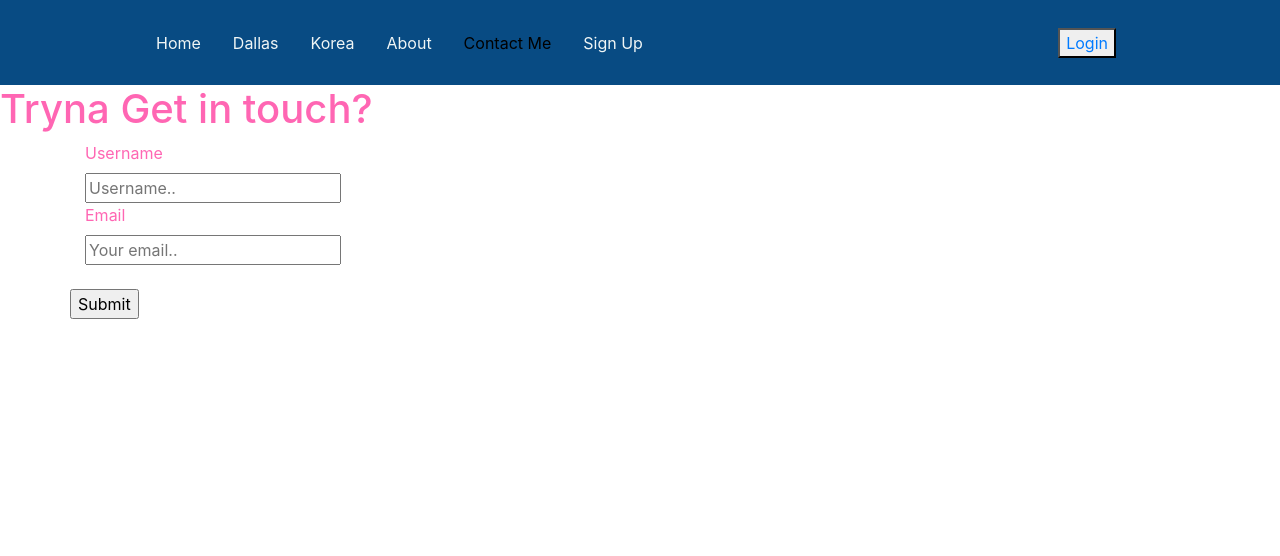
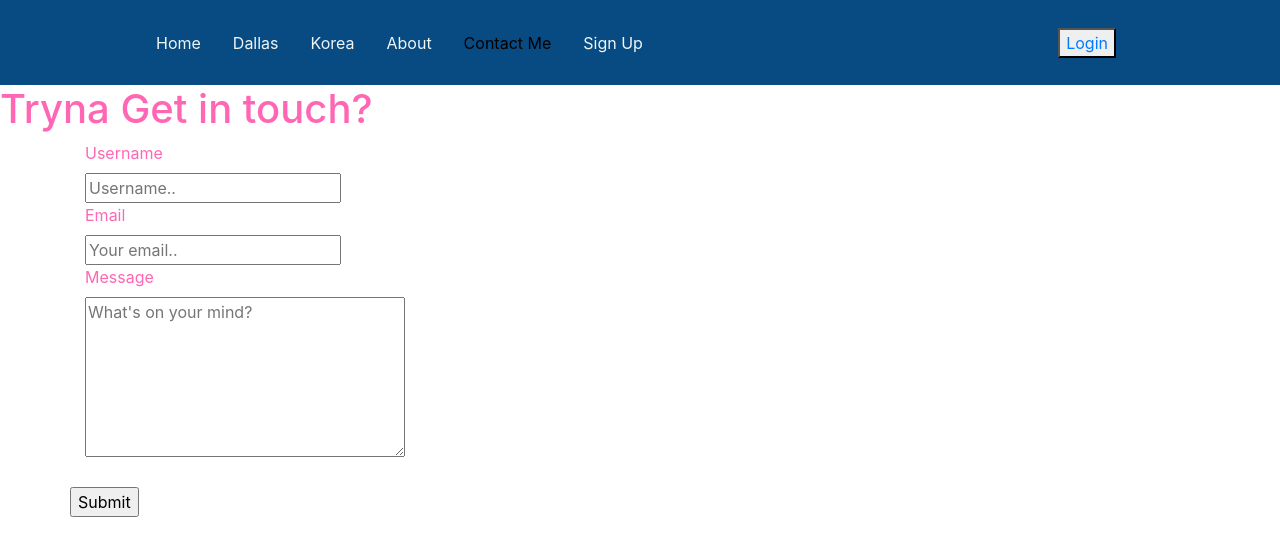
Before and after one commit to asaudu/ForagingFoodie, a React (Create React App) app in the folder client/: page /contactme in a window 1280 px wide. Shown: the top 556 px of the page. Built offline with nearby package versions, Linux system fonts and the light colour scheme; no server answers.

Commit message:
updated contact form andpost form

```diff
--- a/client/src/App.css
+++ b/client/src/App.css
@@ -1,41 +1,3 @@
-/* .App {
-  text-align: center;
-}
-
-.App-logo {
-  height: 40vmin;
-  pointer-events: none;
-}
-
-@media (prefers-reduced-motion: no-preference) {
-  .App-logo {
-    animation: App-logo-spin infinite 20s linear;
-  }
-}
-
-.App-header {
-  background-color: #282c34;
-  min-height: 100vh;
-  display: flex;
-  flex-direction: column;
-  align-items: center;
-  justify-content: center;
-  font-size: calc(10px + 2vmin);
-  color: white;
-}
-
-.App-link {
-  color: #61dafb;
-}
-
-@keyframes App-logo-spin {
-  from {
-    transform: rotate(0deg);
-  }
-  to {
-    transform: rotate(360deg);
-  }
-} */
 
 body {
   color: #FF66B3;
@@ -52,6 +14,7 @@ ul{
 .cardHolder {
   text-align: center;
   max-width: auto;
+  border: 2px solid black;
 }
 
 .img {
@@ -74,3 +37,20 @@ div.middle {
   border-radius: 15px;
   opacity: 0.77;
 }
+
+.blogForm {
+  margin: 25px;
+  background-color: #dfc3a5;;
+  border: 2px solid black;
+  border-radius: 10px;
+  opacity: 0.75;
+}
+/*
+ .button {
+  transition-duration: 0.4s;
+}
+
+.button:hover {
+  background-color: #4CAF50; /* Green */
+  /* color: white;
+};  */
--- a/client/src/Pages/Contact.js
+++ b/client/src/Pages/Contact.js
@@ -53,6 +53,20 @@ const ContactMe = () => {
 
 		  </div>
 
+      <div classNam="row">
+            <div classNam="col-25">
+              <label for="email">Message</label>
+            </div>
+            <div classNam="col-75">
+              <textarea
+                type="text"
+                id="message"
+                name="message"
+                placeholder="What's on your mind?"
+                style={{height: "10rem", width: "20rem"}}
+              />
+            </div>
+          </div>
           {/* <div classNam="row">
             <div classNam="col-25">
               <label for="subject">Let me know what's up</label>
--- a/client/src/components/DallasForm.js
+++ b/client/src/components/DallasForm.js
@@ -10,8 +10,8 @@ const DallasForm = (props) => {
       dish: "",
       restaurant: "",
       content: "",
+      date: "",
       alias: "",
-      date: "",
     },
   } = props;
 
@@ -77,7 +77,7 @@ const DallasForm = (props) => {
         }));
         setMatchingRestaurants(matchingRestaurantsTemp);
         console.log("checking fetchRestaurant ", matchingRestaurantsTemp);
-        console.log("checking restaurants ", restaurant);
+        //console.log("checking restaurants ", restaurant);
       })
       .catch((err) => console.error(err));
   }
@@ -120,7 +120,7 @@ const DallasForm = (props) => {
     }
   };
 
-//function to define how to populate the Restaurant Name with the clicked option
+  //function to define how to populate the Restaurant Name with the clicked option
   function chosenRestaurant(restaurant) {
     let input = restaurant;
     setPost((post) => ({
@@ -129,13 +129,13 @@ const DallasForm = (props) => {
       alias: restaurant.alias,
     }));
     console.log("inputCheck", input);
-  };
+  }
 
   return (
     <div>
       <h1>Dallas Ventures Heeere</h1>
 
-      <form onSubmit={handleSubmit}>
+      <form className="blogForm" onSubmit={handleSubmit}>
         <fieldset>
           <label>Username</label>
           <input
@@ -164,6 +164,7 @@ const DallasForm = (props) => {
             value={post.alt}
             onChange={handleAltChange}
           />
+          <br/>
           <label>Dish Name</label>
           <input
             type="text"
@@ -182,9 +183,6 @@ const DallasForm = (props) => {
             value={post.restaurant}
             onChange={handleRestaurantChange}
           />
-
-          <input type="hidden" id="alias" required value={post.alias} />
-
           <label>Content</label>
           <input
             type="text"
@@ -194,6 +192,7 @@ const DallasForm = (props) => {
             value={post.content}
             onChange={handleContentChange}
           />
+          <br/>
           <label>Date</label>
           <input
             type="date"
@@ -203,8 +202,11 @@ const DallasForm = (props) => {
             value={post.date}
             onChange={handleDateChange}
           />
+          <input type="hidden" id="alias" required value={post.alias} />
+          <br/>
+        <button type="submit">{!post.id ? "Submit" : "Save"}</button>
         </fieldset>
-        <button type="submit">{!post.id ? "Submit" : "Save"}</button> <br />
+
       </form>
 
       <div>
--- a/client/src/components/EditForm.js
+++ b/client/src/components/EditForm.js
@@ -106,7 +106,7 @@ const EditForm = (props) => {
     <div>
       <h1>Dallas Ventures Heeere</h1>
 
-      <form onSubmit={handleSubmit}>
+      <form className="blogForm" onSubmit={handleSubmit}>
         <fieldset>
           <label>Username</label>
           <input
--- a/client/src/components/IndividualPost.js
+++ b/client/src/components/IndividualPost.js
@@ -11,7 +11,7 @@ function IndividualPost(props) {
 //         setPosts(posts);
 //       });
 //   }, []);
-console.log("individual post ", post);
+//console.log("individual post ", post);
 
   return (
     <div>
```
Also changed, not shown: 1 other file (tests, documents, lock files or other folders).
